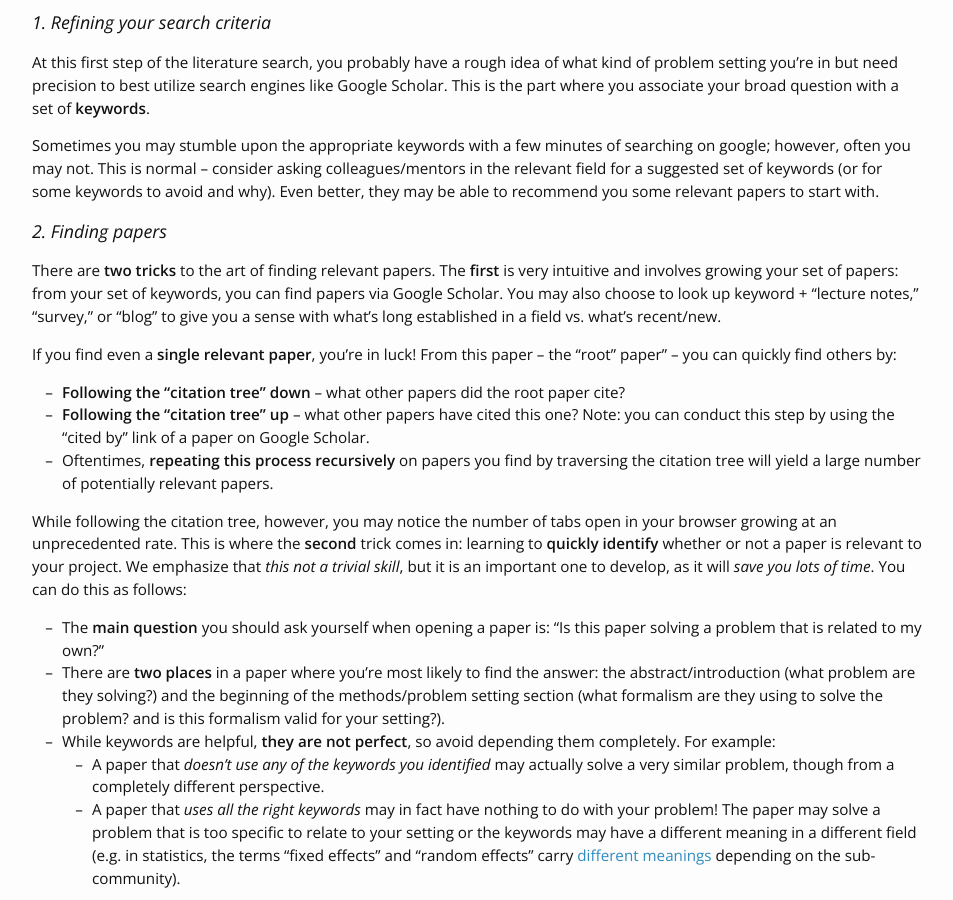
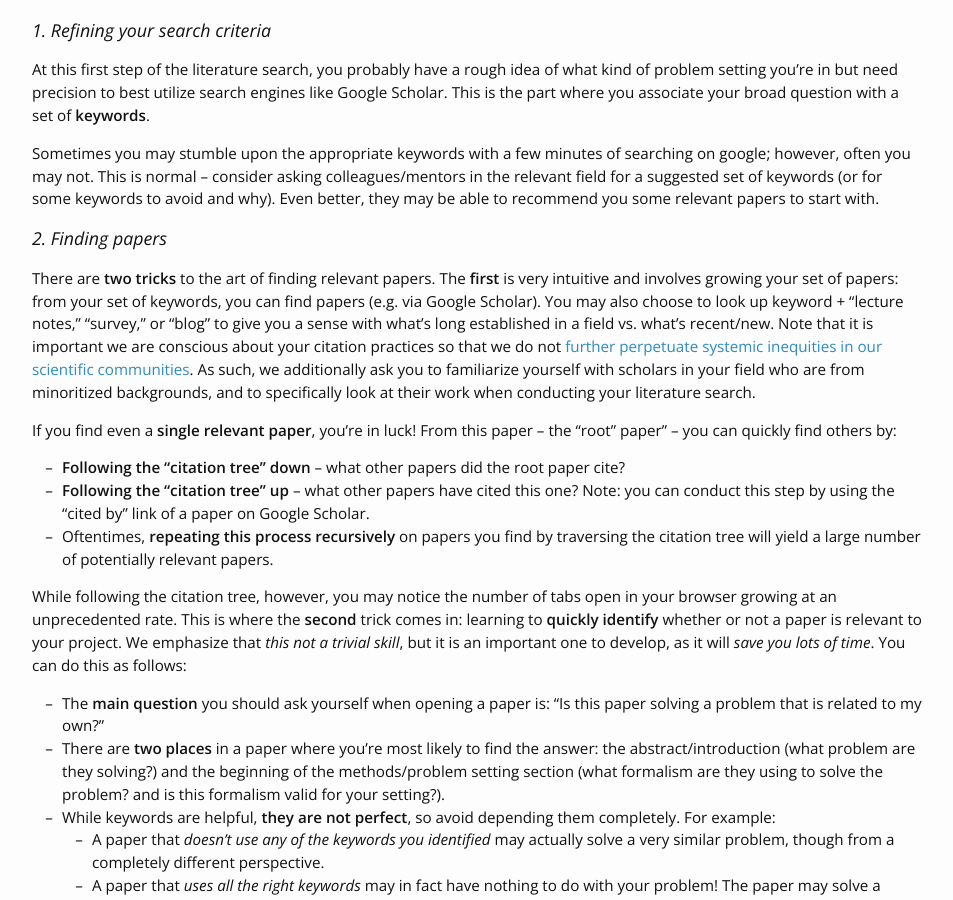
Before and after one commit to yanivyacoby/harvard-cs290, a Jekyll site: the page built from how-to-do-a-literature-search.md, in a window 1280 px wide and 900 px high, scrolled down 1795 px. Shown: the whole window, without its empty margins (163-1116 px from the left). Built offline with Jekyll 4.4.1, drawn with Linux system fonts in a browser that asks for light colours; nearby versions of some CDN libraries; our own code applies the rules of GitHub Pages for plain Markdown files; some of the changed text lies outside the part shown.

Commit message:
Update how-to-do-a-literature-search.md

```diff
--- a/how-to-do-a-literature-search.md
+++ b/how-to-do-a-literature-search.md
@@ -59,8 +59,11 @@ Even better, they may be able to recommend you some relevant papers to start wit
 
 There are **two tricks** to the art of finding relevant papers.
 The **first** is very intuitive and involves growing your set of papers:
-from your set of keywords, you can find papers via Google Scholar.
+from your set of keywords, you can find papers (e.g. via Google Scholar).
 You may also choose to look up keyword + "lecture notes," "survey," or "blog" to give you a sense with what's long established in a field vs. what's recent/new.
+Note that it is important we are conscious about your citation practices so that we do not [further perpetuate systemic inequities in our scientific communities](https://rurisi.com/citation-guide){:target="_blank"}{:rel="noopener noreferrer"}.
+As such, we additionally ask you to familiarize yourself with scholars in your field who are from minoritized backgrounds,
+and to specifically look at their work when conducting your literature search.
 
 If you find even a **single relevant paper**, you're in luck!
 From this paper -- the "root" paper" -- you can quickly find others by:
```
Also changed, not shown: other parts of how-to-do-a-literature-search.md (+1 -1 lines).
